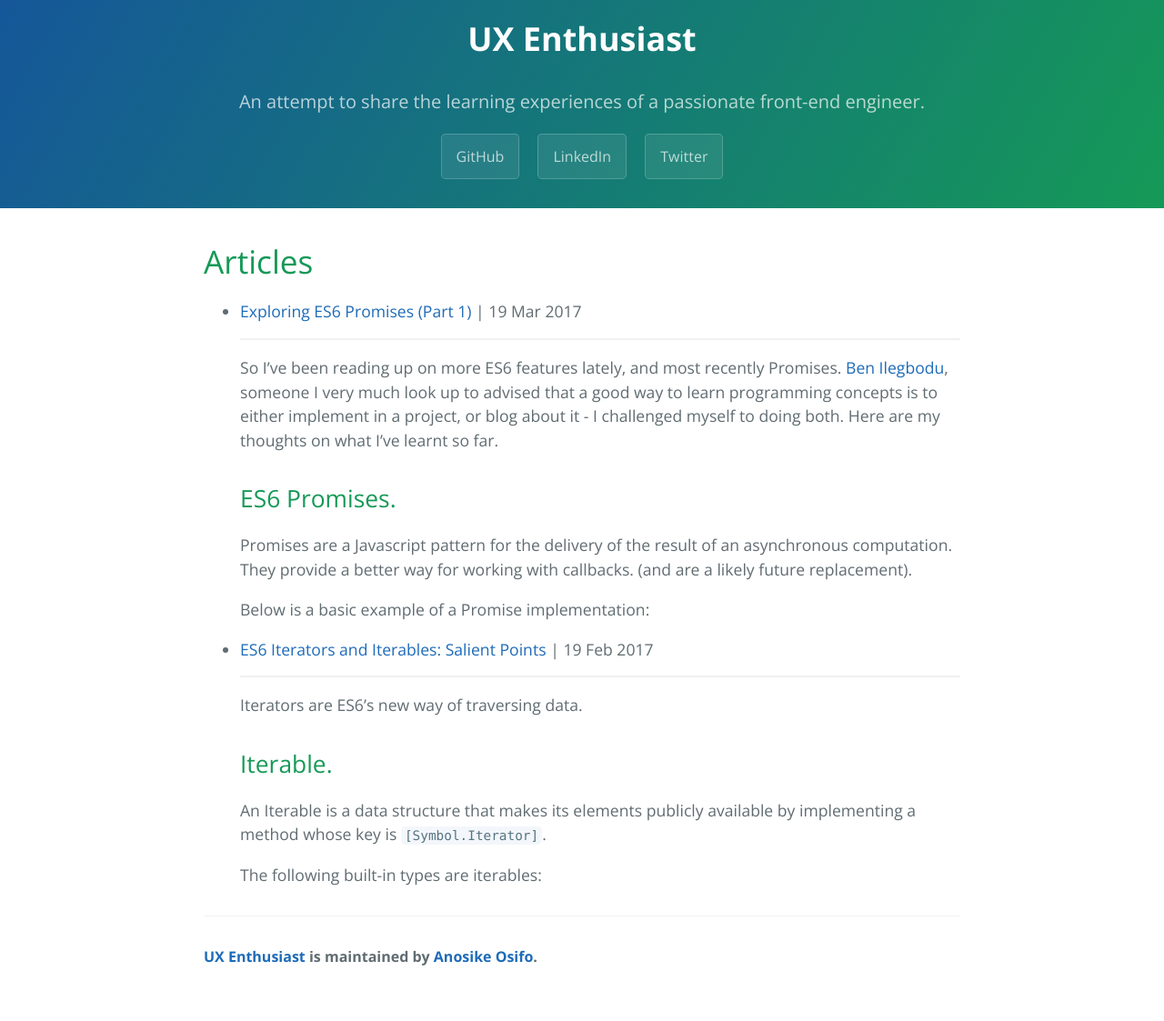
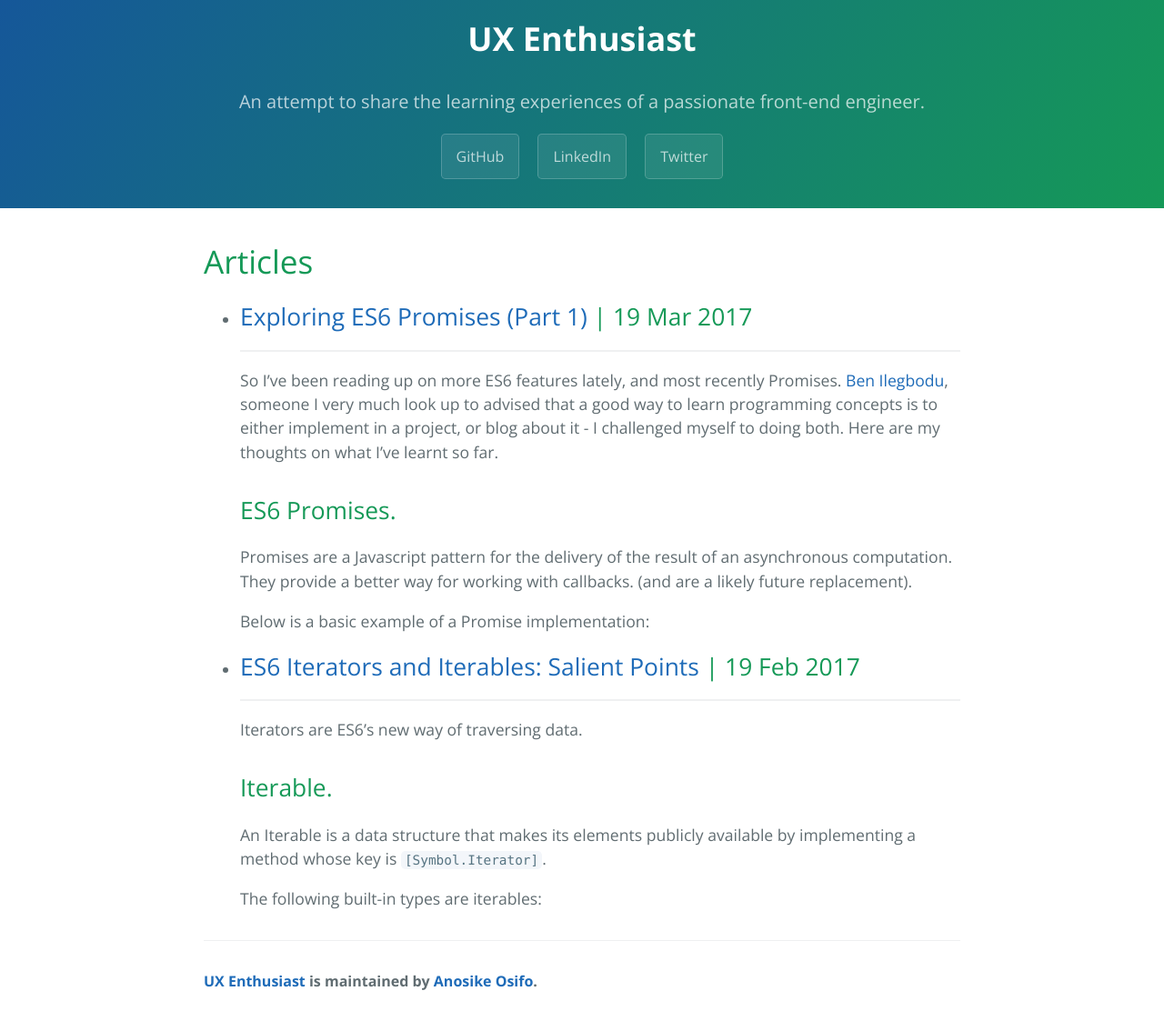
Before and after one commit to anosikeosifo/anosikeosifo.github.io, a Jekyll site: the page built from index.html, in a window 1280 px wide. Shown: the whole page at 91% size. Built offline with Jekyll 4.4.1, drawn with Linux system fonts in a browser that asks for light colours; the list of posts is cut into pages by our own code; before the commit the page ends 1096 px from its top, so only the background shows below that.

```diff
--- a/index.html
+++ b/index.html
@@ -8,7 +8,7 @@ title: {{ site.name }}
   <ul class="posts">
     {% for post in site.posts %}
       <li>
-        <a href="{{ site.baseurl }}{{ post.url }}">{{ post.title }}</a> | <span>{{ post.date | date_to_string }}</span>
+        <h2><a href="{{ site.baseurl }}{{ post.url }}">{{ post.title }}</a> | <span>{{ post.date | date_to_string }}</span></h2>
         {{ post.excerpt }}
       </li>
     {% endfor %}
```
